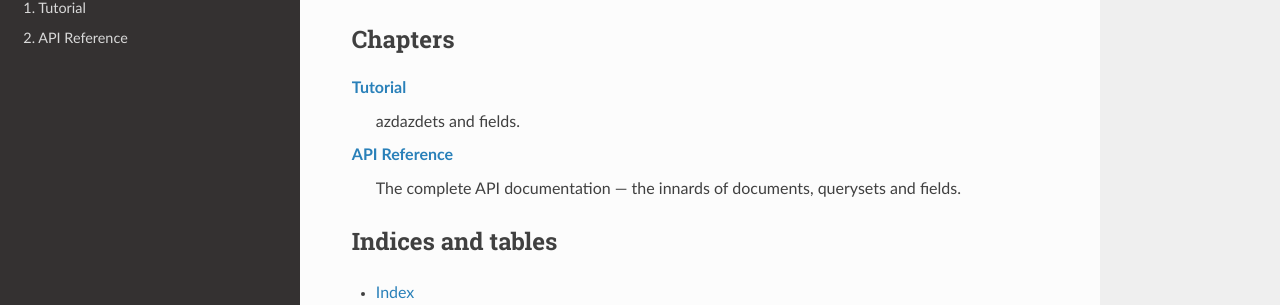
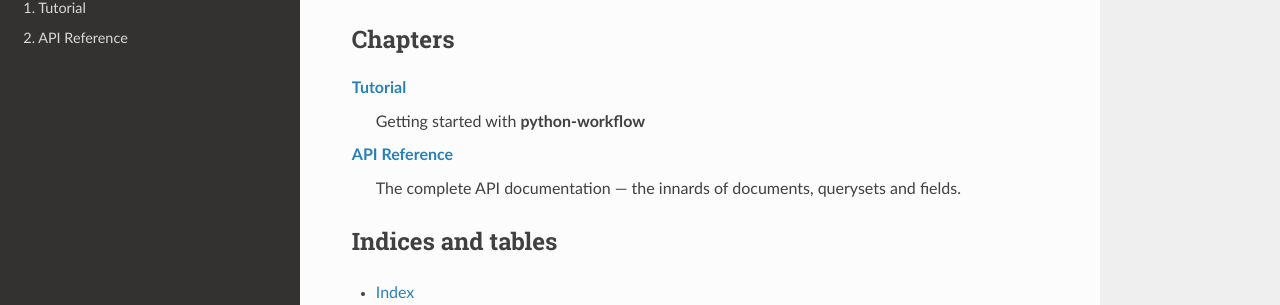
Before and after one commit to anthonykgross/python-workflow, a Sphinx documentation site: the page built from docs/source/index.rst, in a window 1280 px wide. Shown: the part 137-442 px from the top of the page. Built offline with Sphinx 7.4.7 and the Read the Docs theme 2.0.0, drawn with Linux system fonts in a browser that asks for light colours.

Commit message:
Update docs

```diff
--- a/docs/source/index.rst
+++ b/docs/source/index.rst
@@ -12,7 +12,7 @@ Welcome to python-workflow's documentation!
 Chapters
 -----------
 :doc:`tutorial`
-  azdazdets and fields.
+  Getting started with **python-workflow**
 
 :doc:`apireference`
   The complete API documentation --- the innards of documents, querysets and fields.
```
Also changed, not shown: README.md (+2 -0 lines).
